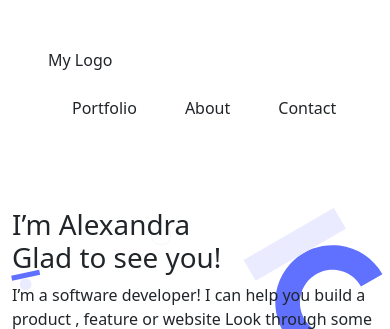
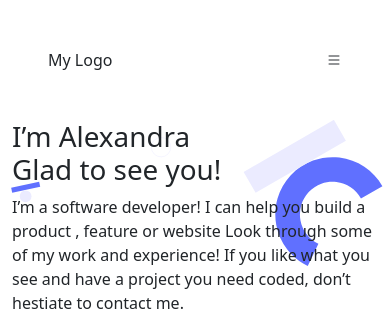
Before and after one commit to Krishnabot/CSS-Framework, a website: page index.html in a window 390 px wide. Shown: the top 329 px of the page. Drawn offline with nearby package versions, Linux system fonts and the light colour scheme.

Commit message:
Add menu option and breakpoint in nav bar

```diff
--- a/index.html
+++ b/index.html
@@ -10,6 +10,7 @@
       integrity="sha384-EVSTQN3/azprG1Anm3QDgpJLIm9Nao0Yz1ztcQTwFspd3yD65VohhpuuCOmLASjC"
       crossorigin="anonymous"
     />
+    <link rel="stylesheet" href="https://cdn.jsdelivr.net/npm/bootstrap-icons@1.8.3/font/bootstrap-icons.css">
 
     <link rel="stylesheet" href="style.css" />
     <title>Document</title>
@@ -20,11 +21,18 @@
         <div>
           <a>My Logo</a>
         </div>
-        <ul class="list-unstyled d-flex">
+        <div class="d-none d-lg-block">
+           <ul class="list-unstyled d-flex ">
           <li class="p-4"><a>Portfolio</a></li>
           <li class="p-4"><a>About</a></li>
           <li class="p-4"><a>Contact</a></li>
         </ul>
+        </div>
+
+
+        <div class="d-lg-none">
+          <i class="bi bi-list"></i>
+        </div>
       </nav>
     </header>
     <section class="section__introduction img-fluid bg-white">
```
